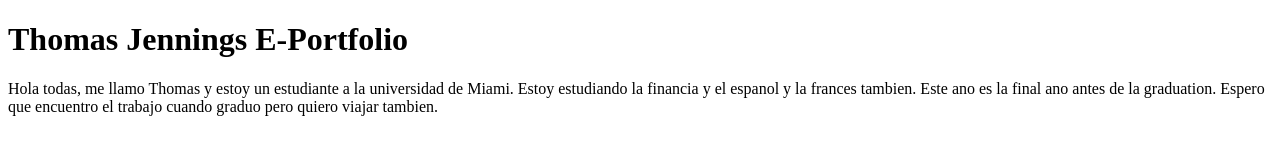
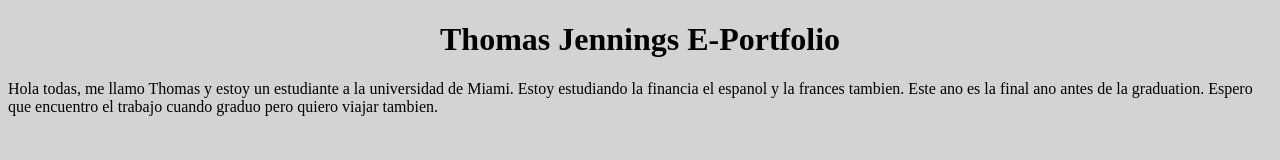
Before and after one commit to bjamin207/bjamin207.github.io, a plain HTML site: page index.html in a window 1280 px wide. Drawn offline with Linux system fonts and the light colour scheme.

Commit message:
Backgrounds

```diff
--- a/index.html
+++ b/index.html
@@ -3,11 +3,11 @@
 <head>
 	<title>PAGE TITLE</title>
 </head>
-<body>
+<body style="background-color: lightgrey;">
 
-<h1>Thomas Jennings E-Portfolio</h1>
+<h1 style="text-align:center;">Thomas Jennings E-Portfolio</h1>
 
-<p>Hola todas, me llamo Thomas y estoy un estudiante a la universidad de Miami. Estoy estudiando la financia y el espanol y la frances tambien. Este ano es la final ano antes de la graduation. Espero que encuentro el trabajo cuando graduo pero quiero viajar tambien.</p>
+<p>Hola todas, me llamo Thomas y estoy un estudiante a la universidad de Miami. Estoy estudiando la financia el espanol y la frances tambien. Este ano es la final ano antes de la graduation. Espero que encuentro el trabajo cuando graduo pero quiero viajar tambien.</p>
 
 </body>
 </html>
```
